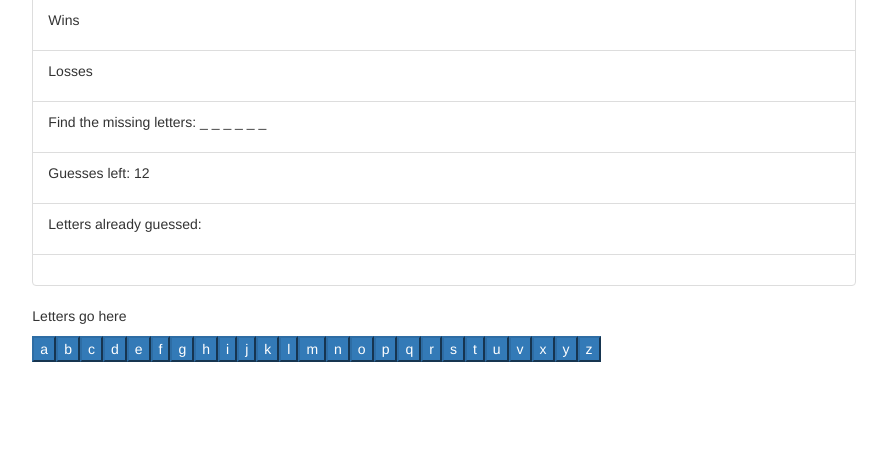
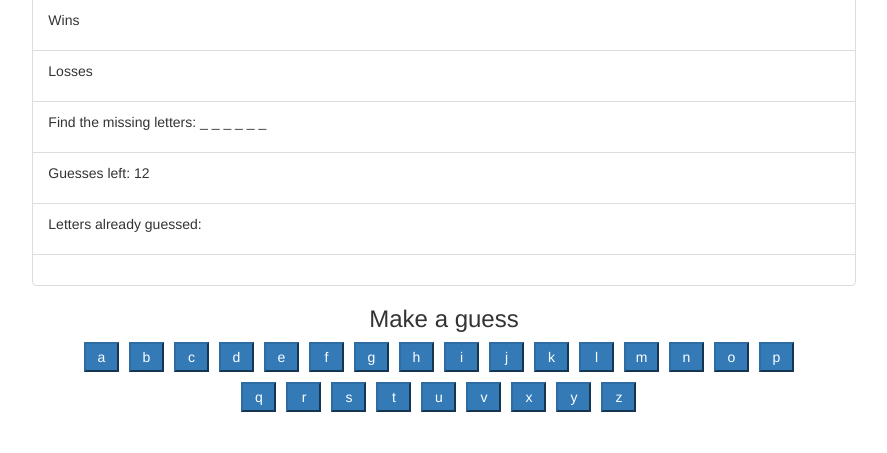
Before and after one commit to Ednas/hangmanGame, a PHP site: page / in a window 1280 px wide. Shown: the part 347-800 px from the top of the page, without its empty margins (196-1083 px from the left). Run offline with PHP 8.4, Linux system fonts and the light colour scheme.

Commit message:
fixed buttons, found the style sheet wasn't linked to html, fixed that too

```diff
--- a/assets/css/style.css
+++ b/assets/css/style.css
@@ -2,32 +2,15 @@
 	align-content: center;
 }
 
+#alphabet-btns {
+  text-align: center;
+  padding-right: 50px;
+  padding-left: 50px;
+}
 
-.btn {}
 
 #letter {
-  float: right;
-    display:block;
-    margin:0 auto;
-    text-align: center;
+  margin: 0 10px 10px 0;
+  width: 35px;
+  height: 30px;
 }
-
-/*.btn li {
-  float:left;
-  margin: 0 10px 10px 0;
-  list-style:none;
-  width:35px;
-  height:30px;
-  padding-top:10px;
-  background:$black;
-  color:$base-color;
-  cursor:pointer;
-  @include corners(5px);
-  border: solid 1px $red;
-
-    &:hover{
-      background:$base-color;
-      border: solid 1px $grey;
-      color:$grey;
-    }
-}*/
--- a/assets/javascript/game.js
+++ b/assets/javascript/game.js
@@ -48,6 +48,7 @@ var incorrectGuess = [];
     }
   }
   buttons();
+//document.getElementById('letter').style.fontSize='60px';
 
 //Below is the functionality of the game
 function startGame() {
--- a/index.html
+++ b/index.html
@@ -9,6 +9,7 @@
   <!--Stylesheets-->
   <link rel="stylesheet" href="assets/css/reset.css">
   <link rel="stylesheet" type="text/css" href="https://maxcdn.bootstrapcdn.com/bootstrap/3.3.7/css/bootstrap.min.css">
+  <link rel="stylesheet" type="text/css" href="assets/css/style.css">
   <!-- <link rel="stylesheet" href="assets/css/bootstrap.css"> -->
 </head>
 
@@ -44,8 +45,9 @@
           <p id="word"></p>
         </li>
       </ul>
-
-  <div id="alphabet-btns"><p>Letters go here</p></div>
+      <div id="alphabet-btns">
+        <h3>Make a guess</h3>
+      </div>
     </div>
   </div>
   <div class="col-md-2"></div>
@@ -53,7 +55,6 @@
   <script src="assets/javascript/game.js"></script>
   <script type="text/javascript" src="assets/javascript/jquery-3.1.1.min.js"></script>
   <script type="text/javascript" src="assets/javascript/bootstrap.js"></script>
-
 </body>
 
 </html>
```
Lines whose indentation alone changed are shown as unchanged.
